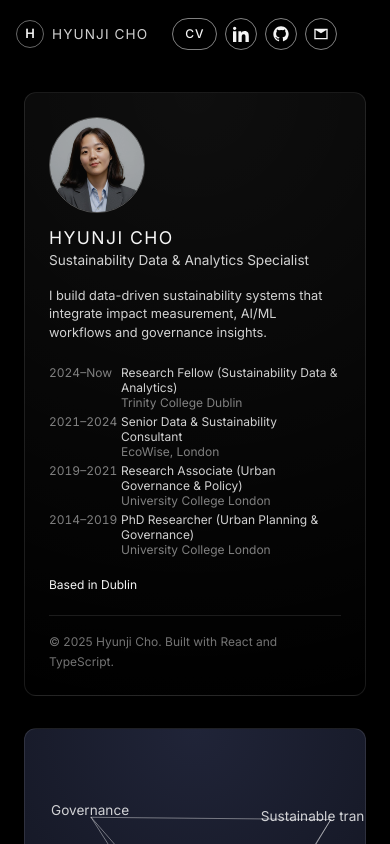
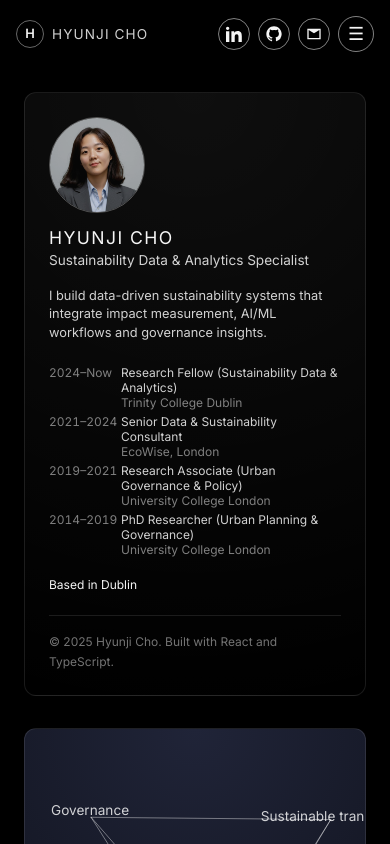
Before and after one commit to HCHODUBLIN/Website, a React (Vite) app: page / in a window 390 px wide. Shown: the top 844 px of the page. Built offline with nearby package versions, Linux system fonts and the light colour scheme; the HTML template or start-up script is replaced by a standard one.

Commit message:
Fix mobile header navigation

```diff
--- a/src/components/SiteHeader.tsx
+++ b/src/components/SiteHeader.tsx
@@ -1,3 +1,5 @@
+import { useState } from "react";
+
 type NavItem = { label: string; href: string };
 
 function IconButton({
@@ -31,16 +33,19 @@ function IconButton({
     </a>
   );
 }
+
 function TextButton({
   href,
   label,
   children,
   newTab = false,
+  className = "",
 }: {
   href: string;
   label: string;
   children: React.ReactNode;
   newTab?: boolean;
+  className?: string;
 }) {
   const isExternal = href.startsWith("http");
   const shouldOpenNewTab = newTab || isExternal;
@@ -51,7 +56,8 @@ function TextButton({
       target={shouldOpenNewTab ? "_blank" : undefined}
       rel={shouldOpenNewTab ? "noreferrer" : undefined}
       aria-label={label}
-      className="
+      className={[
+        `
           inline-flex h-8 items-center justify-center
           rounded-full
           border border-white/50
@@ -66,7 +72,9 @@ function TextButton({
           hover:bg-neutral-100
           hover:text-black
           hover:-translate-y-[1px]
-      "
+        `,
+        className,
+      ].join(" ")}
     >
       {children}
     </a>
@@ -78,14 +86,15 @@ export default function SiteHeader({
 }: {
   nav?: NavItem[];
 }) {
+  const [open, setOpen] = useState(false);
+
   return (
-    <header
+    <header className="sticky top-0 z-40 bg-black">
+      <div
         className="
-        sticky top-0 z-40
           h-[4.25rem]
-        flex items-center gap-6
+          flex items-center gap-4
           px-6 max-md:px-4
-        bg-black
         "
       >
         <a href="#home" className="flex items-center gap-2">
@@ -97,7 +106,7 @@ export default function SiteHeader({
           </span>
         </a>
 
-      <nav className="flex flex-1 items-center justify-center max-md:hidden">
+        <nav className="hidden md:flex flex-1 items-center justify-center">
           {nav.map((item) => (
             <a
               key={item.href}
@@ -105,12 +114,9 @@ export default function SiteHeader({
               className="
                 text-[0.9rem]
                 uppercase tracking-[0.06em]
-              text-neutral-100
                 opacity-80
-              transition-[opacity,text-shadow]
-              duration-200
+                transition
                 hover:opacity-100
-              hover:[text-shadow:0_0_8px_rgba(255,255,255,0.7)]
               "
             >
               {item.label}
@@ -118,14 +124,16 @@ export default function SiteHeader({
           ))}
         </nav>
 
-      <div className="flex items-center gap-2">
+        <div className="ml-auto flex items-center gap-2">
           <TextButton
             href={`${import.meta.env.BASE_URL}HC_CV.pdf`}
             label="Curriculum Vitae (PDF)"
             newTab
+            className="hidden md:inline-flex"
           >
             CV
           </TextButton>
+
           <IconButton
             href="https://www.linkedin.com/in/hyunjic/"
             label="LinkedIn profile"
@@ -135,7 +143,10 @@ export default function SiteHeader({
             </svg>
           </IconButton>
 
-        <IconButton href="https://github.com/HCHODUBLIN" label="GitHub profile">
+          <IconButton
+            href="https://github.com/HCHODUBLIN"
+            label="GitHub profile"
+          >
             <svg viewBox="0 0 24 24" fill="currentColor" className="h-4 w-4">
               <path d="M12 .5C5.73.5.5 5.74.5 12.02c0 5.11 3.29 9.44 7.86 10.97.57.1.78-.25.78-.55v-2.1c-3.2.7-3.88-1.55-3.88-1.55-.52-1.33-1.27-1.68-1.27-1.68-1.04-.72.08-.71.08-.71 1.15.08 1.76 1.19 1.76 1.19 1.02 1.76 2.68 1.25 3.33.96.1-.74.4-1.25.72-1.54-2.55-.29-5.23-1.28-5.23-5.69 0-1.26.45-2.29 1.18-3.1-.12-.29-.51-1.45.11-3.02 0 0 .97-.31 3.18 1.18a11.1 11.1 0 012.9-.39c.98 0 1.97.13 2.9.39 2.2-1.49 3.17-1.18 3.17-1.18.63 1.57.24 2.73.12 3.02.74.81 1.18 1.84 1.18 3.1 0 4.42-2.69 5.4-5.25 5.68.41.35.77 1.04.77 2.1v3.11c0 .31.2.66.79.55A11.52 11.52 0 0023.5 12C23.5 5.74 18.27.5 12 .5z" />
             </svg>
@@ -146,7 +157,46 @@ export default function SiteHeader({
               <path d="M2 4h20v16H2V4zm10 7L4 6v12h16V6l-8 5z" />
             </svg>
           </IconButton>
+
+          <button
+            type="button"
+            onClick={() => setOpen((v) => !v)}
+            className="
+              md:hidden
+              inline-flex h-9 w-9 items-center justify-center
+              rounded-full border border-white/50
+              transition hover:bg-neutral-100 hover:text-black
+            "
+            aria-label="Open menu"
+            aria-expanded={open}
+          >
+            <span className="text-lg leading-none">{open ? "×" : "☰"}</span>
+          </button>
         </div>
+      </div>
+
+      {open ? (
+        <div className="md:hidden border-t border-white/10 bg-black px-6 py-4">
+          {nav.map((item) => (
+            <a
+              key={item.href}
+              href={item.href}
+              onClick={() => setOpen(false)}
+              className="
+                block
+                py-2
+                text-[0.9rem]
+                uppercase
+                tracking-[0.06em]
+                opacity-85
+                hover:opacity-100
+              "
+            >
+              {item.label}
+            </a>
+          ))}
+        </div>
+      ) : null}
     </header>
   );
 }
--- a/src/data/detailsData.ts
+++ b/src/data/detailsData.ts
@@ -372,7 +372,7 @@ export const DETAILS_DATA: DetailsData = {
       kind: "publication",
       id: "pub-bame-awarding-gap-2020",
       title: "BAME Awarding Gap – Research Findings",
-      authors: ["Y. Beebeejaun", "H. Cho", "A. Juangbhanich"],
+      authors: ["H. Cho", "A. Juangbhanich"],
       publisher: "University College London",
       period: { type: "year", value: 2020 },
       tags: ["governance"],
@@ -387,6 +387,9 @@ export const DETAILS_DATA: DetailsData = {
       authors: ["H. Cho", "E. Ilie", "L. Natarajan"],
       publisher: "UK 2070 Commission Working Paper Series",
       period: { type: "year", value: 2021 },
+          links: {
+        pdf: "https://discovery.ucl.ac.uk/id/eprint/10125611/7/Natarajan_UK2070PapersSeries3_extracted_1.pdf",
+      },
       tags: ["governance"],
       badges: ["Report"],
       summary:
--- a/src/sections/ProjectsPublicationsSection.tsx
+++ b/src/sections/ProjectsPublicationsSection.tsx
@@ -285,8 +285,9 @@ export default function ProjectsPublicationsSection({
           className={
             embedded
               ? `
-        sticky top-6
-        h-[calc(100vh-3rem)]
+        static z-0
+        md:sticky md:top-6 md:z-10
+        md:h-[calc(100vh-3rem)]
         self-start
         rounded-2xl
         border border-white/10
@@ -321,7 +322,7 @@ export default function ProjectsPublicationsSection({
           <div
             className={
               embedded
-                ? "mt-4 max-h-[calc(100vh-12rem)] overflow-auto pr-2 pl-1 pt-2 pb-2"
+                ? "mt-4 md:max-h-[calc(100vh-12rem)] md:overflow-auto md:pr-2 md:pl-1 md:pt-2 md:pb-2"
                 : "mt-4"
             }
           >
```
Lines whose indentation alone changed are shown as unchanged.
